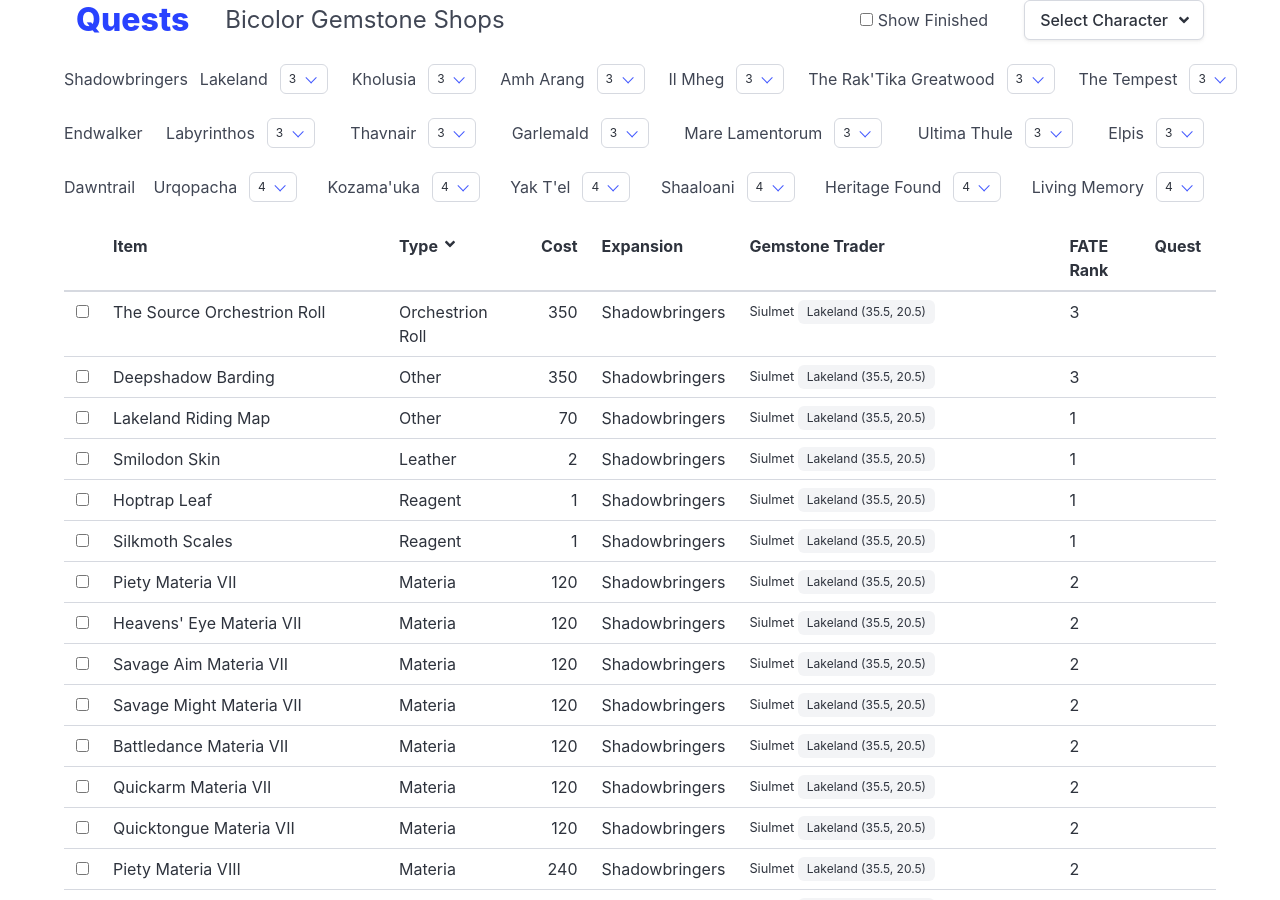
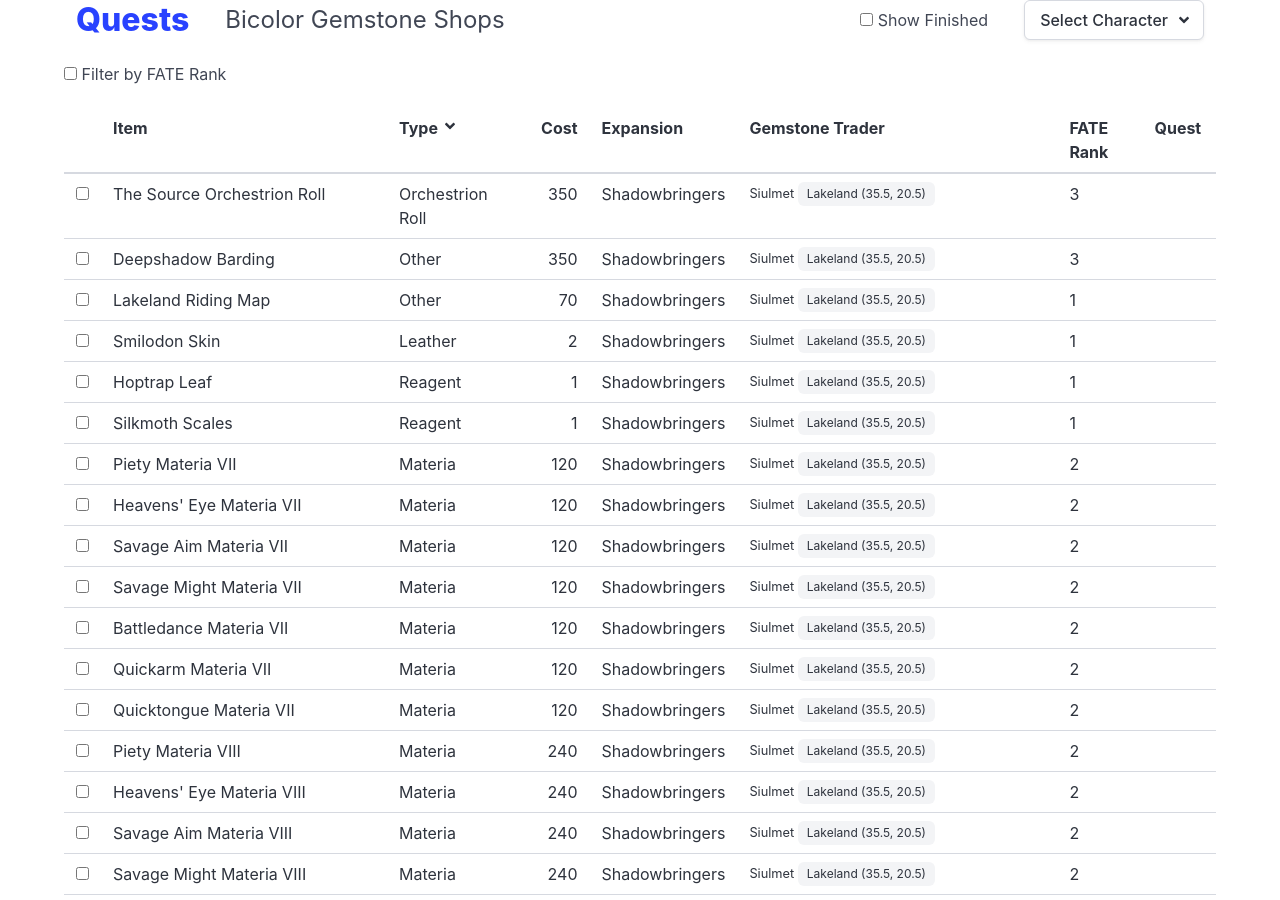
Before and after one commit to ffxiv-mognet/ffxiv-mognet.github.io, a Jekyll site: the page built from fates/shops.md, in a window 1280 px wide and 900 px high. Built offline with Jekyll 4.4.1, drawn with Linux system fonts in a browser that asks for light colours; some of the changed lines change nothing that is shown.

Commit message:
filter by rank toggle

```diff
--- a/fates/shops.md
+++ b/fates/shops.md
@@ -63,6 +63,21 @@
     </div>
     <div class="loading-content">
 
+
+<div class="level">
+    <div class="level-left">
+        <p class="level-item">
+            <label class="checkbox">
+                <input type="checkbox" class="checkbox"
+                    id="filter-by-rank-check"
+                    onchange="handleFilterByRankChecked(event)"
+                    />
+                Filter by FATE Rank
+            </label>
+        </p>
+    </div>
+</div>
+<section id="rank-filter-container">
 {% for expac in page.areaRanks %}
 <nav class="level">
     <div class="level-left">
@@ -91,6 +106,7 @@
     {% endfor %}
 </nav>
 {% endfor %}
+</section>
 
 <table class="table is-fullwidth">
   <thead>
@@ -191,6 +207,16 @@
 }
 
 function setAreaRanks() {
+    const filterByRank = getFilterByRank()
+
+    const container = document.getElementById('rank-filter-container')
+    if (filterByRank) {
+        container.classList.remove('is-hidden')
+    } else {
+        container.classList.add('is-hidden')
+    }
+    document.getElementById('filter-by-rank-check').checked = filterByRank
+
     for (var el of document.getElementsByClassName('fate-rank-select')) {
         const rank = loadAreaRank(el.dataset.map)
         el.value = rank || el.dataset.maxrank
@@ -226,13 +252,25 @@
     return setLocalFlag(namespace, key, !isVisible)
 }
 
+
+function getFilterByRank() {
+    const namespace = getLocalStorage(NS_PROFILE, 'active') || ""
+    key = `fateshop:filter:byrank`
+    return getLocalFlag(namespace, key)
+}
+function setFilterByRank(isEnabled) {
+    const namespace = getLocalStorage(NS_PROFILE, 'active') || ""
+    key = `fateshop:filter:byrank`
+    setLocalFlag(namespace, key, isEnabled)
+}
+
 function updateGemstoneShopRows() {
     const ranks = getAreaRanks()
     for (var row of document.getElementsByClassName('gemstone-shop-row')) {
         const max_rank = ranks[row.dataset.map]
         const row_rank = Number(row.dataset.rank)
 
-        if ((row_rank > max_rank) ||
+        if ((getFilterByRank() && row_rank > max_rank) ||
             !getCategoryVisible(row.dataset.category)
         ) {
             row.classList.add('is-hidden')
@@ -285,12 +323,21 @@
 }
 
 
+function handleFilterByRankChecked(event) {
+    const checkbox = event.target
+    setFilterByRank(checkbox.checked)
+    update()
+}
 
-document.addEventListener("DOMContentLoaded", async () => {
+function update() {
     setAreaRanks()
     setTypeFilters()
     updateGemstoneShopRows()
+}
 
+
+document.addEventListener("DOMContentLoaded", async () => {
+    update()
 
     const typeFilter = document.getElementById('type-filter')
     const typeFilterTrigger = document.getElementById('type-filter-trigger')
```
